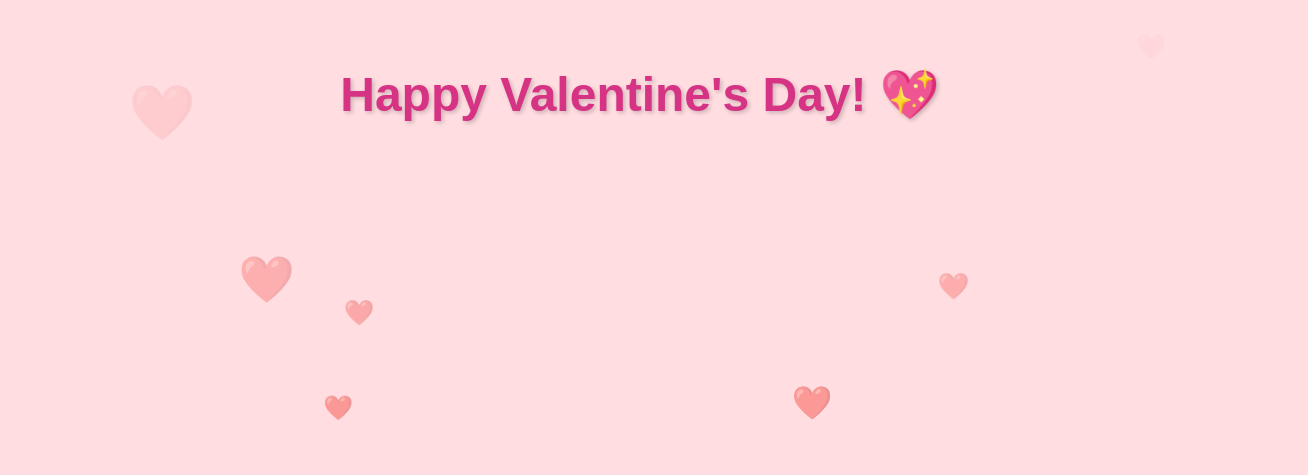
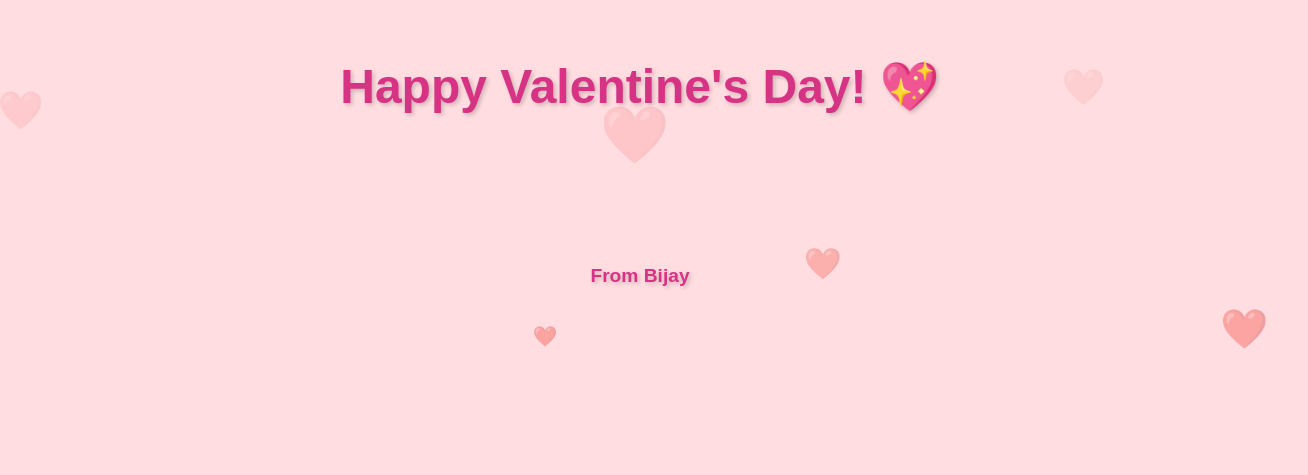
Before and after one commit to bijaydevkota/Happy-Valentine-s-Day, a plain HTML site: page index.html in a window 1280 px wide. Shown: the part 313-788 px from the top of the page, 1308 px wide, since content can reach past the window. Drawn offline with Linux system fonts and the light colour scheme.

Commit message:
from added

```diff
--- a/index.html
+++ b/index.html
@@ -13,18 +13,23 @@
             justify-content: center;
             height: 100vh;
             font-family: Arial, sans-serif;
+            position: relative;
+            margin: 0;
         }
         h1 {
             position: absolute;
             color: #d63384;
             font-size: 3rem;
             text-shadow: 2px 2px 4px rgba(0, 0, 0, 0.2);
+            text-align: center;
+            width: 100%;
         }
+
         .heart {
             position: absolute;
             color: red;
             font-size: 2rem;
-            animation: floatUp 5s linear infinite;
+            animation: floatUp 3s linear infinite;
         }
         @keyframes floatUp {
             0% {
@@ -36,10 +41,31 @@
                 opacity: 0;
             }
         }
+
+        .from-bijay {
+            position: absolute;
+            text-align: center;
+            bottom: 200px;
+            font-size: 1.2rem;
+            color: #d63384;
+            font-weight: bold;
+            text-shadow: 2px 2px 4px rgba(0, 0, 0, 0.2);
+        }
+
+        @media (max-width: 600px) {
+            h1 {
+                font-size: 2rem;
+            }
+            .from-bijay {
+                font-size: 1rem;
+            }
+        }
     </style>
 </head>
 <body>
     <h1>Happy Valentine's Day! 💖</h1>
+    <div class="from-bijay">From Bijay</div>
+
     <script>
         function createHeart() {
             const heart = document.createElement("div");
@@ -49,7 +75,7 @@
 
             let left = Math.random() * 100;
             let size = Math.random() * 2 + 1;
-            let duration = Math.random() * 3 + 2;
+            let duration = Math.random() * 2 + 1.5;
 
             heart.style.left = left + "vw";
             heart.style.fontSize = size + "rem";
@@ -60,7 +86,7 @@
             }, duration * 1000);
         }
 
-        setInterval(createHeart, 300);
+        setInterval(createHeart, 150);
     </script>
 </body>
 </html>
```
